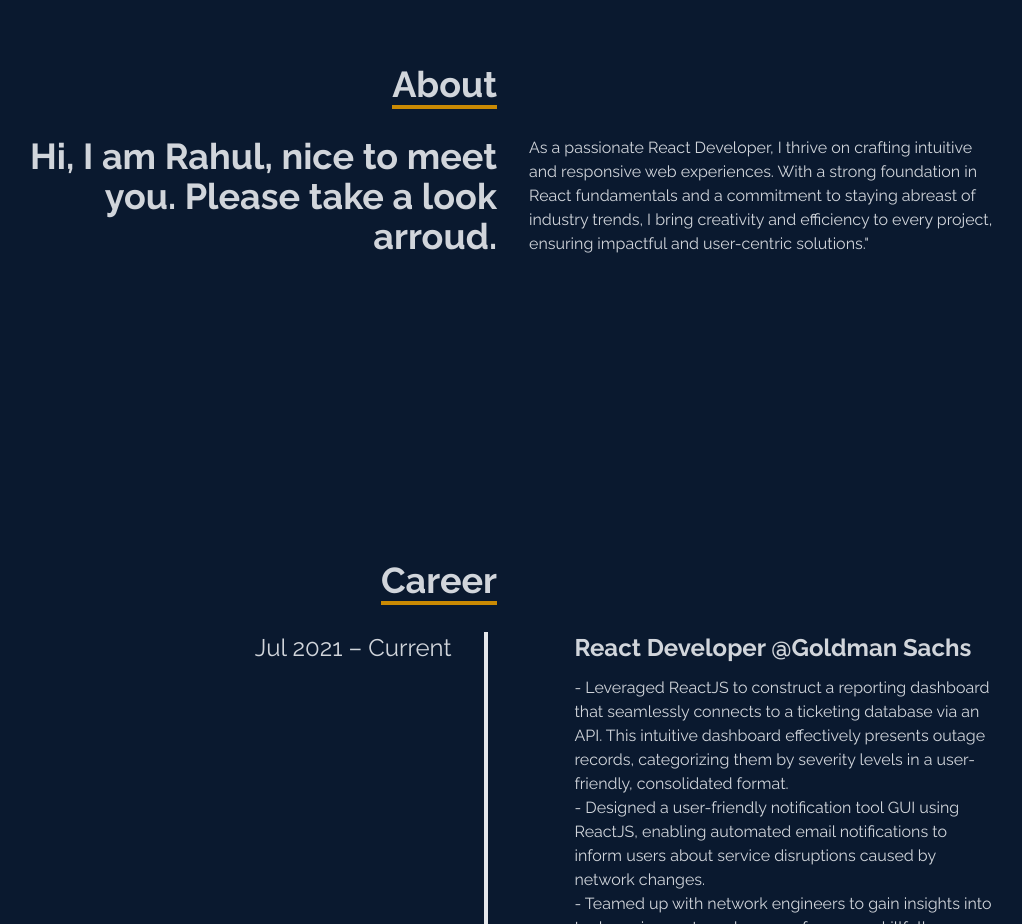
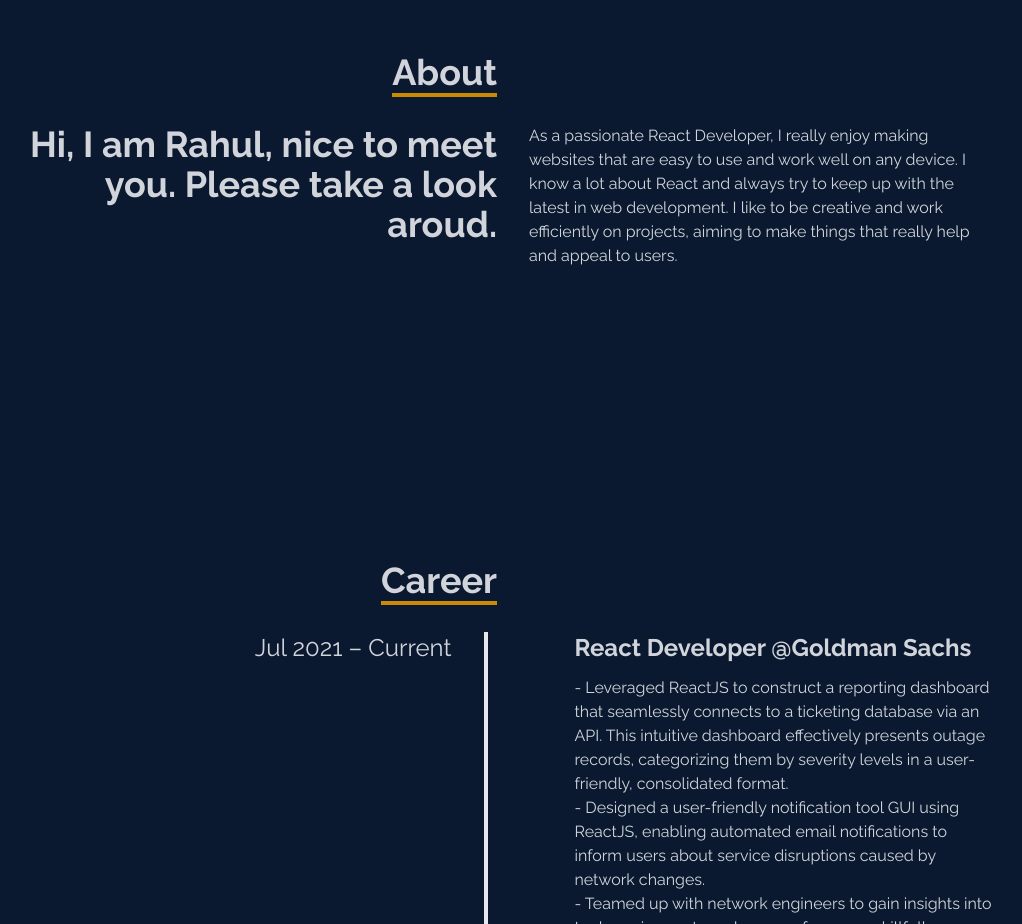
Before and after one commit to Rsingh1996/my-portfolio-website, a React (Vite) app: page / in a window 1280 px wide. Shown: the part 1040-1964 px from the top of the page, without its empty margins (127-1149 px from the left). Built offline with nearby package versions, Linux system fonts and the light colour scheme; a web font is replaced by a local one.

Commit message:
About page updated

```diff
--- a/src/component/About.jsx
+++ b/src/component/About.jsx
@@ -15,16 +15,17 @@ const About = () => {
         <div className="max-w-[1000px] w-full grid sm:grid-cols-2 gap-8 px-4">
           <div>
             <p className=" sm:text-right text-4xl font-bold">
-              Hi, I am Rahul, nice to meet you. Please take a look arroud.
+              Hi, I am Rahul, nice to meet you. Please take a look aroud.
             </p>
           </div>
           <div>
             <p>
-              As a passionate React Developer, I thrive on crafting intuitive
-              and responsive web experiences. With a strong foundation in React
-              fundamentals and a commitment to staying abreast of industry
-              trends, I bring creativity and efficiency to every project,
-              ensuring impactful and user-centric solutions."
+              As a passionate React Developer, I really enjoy making websites
+              that are easy to use and work well on any device. I know a lot
+              about React and always try to keep up with the latest in web
+              development. I like to be creative and work efficiently on
+              projects, aiming to make things that really help and appeal to
+              users.
             </p>
           </div>
         </div>
```
